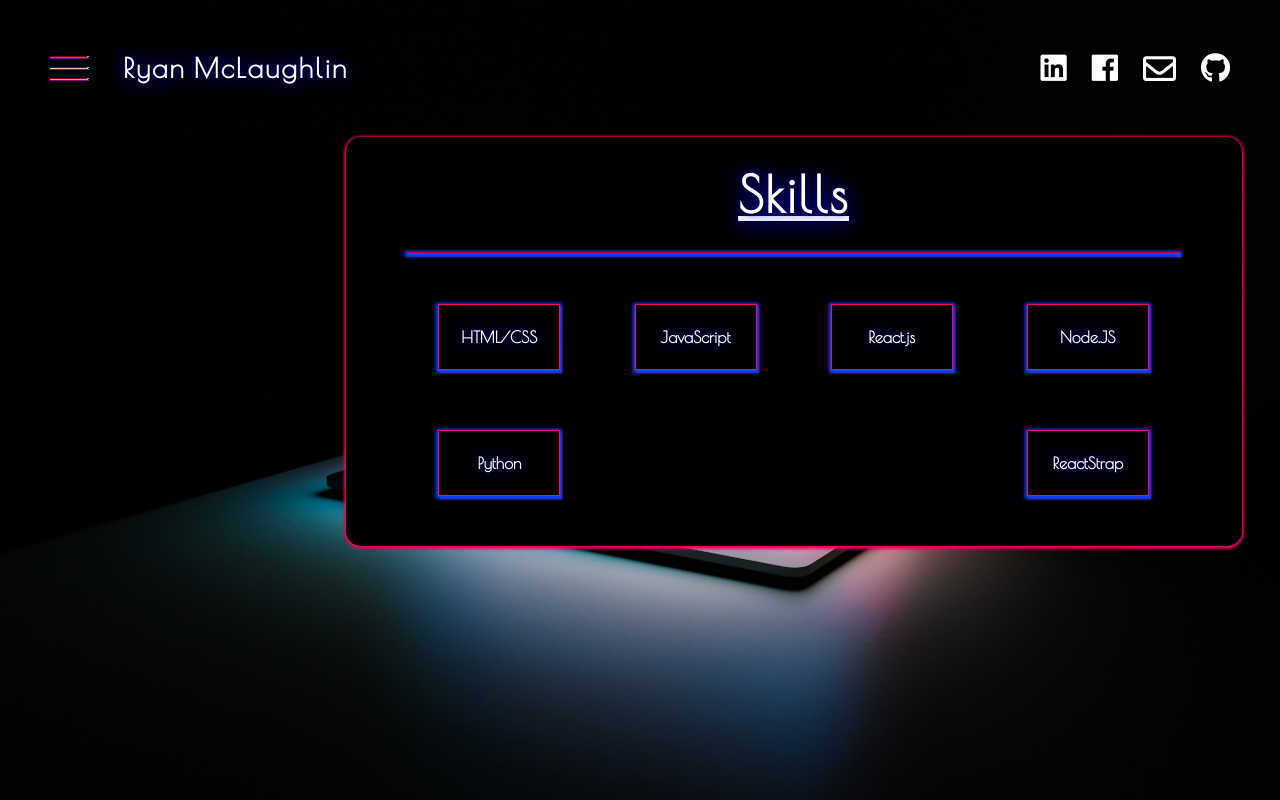
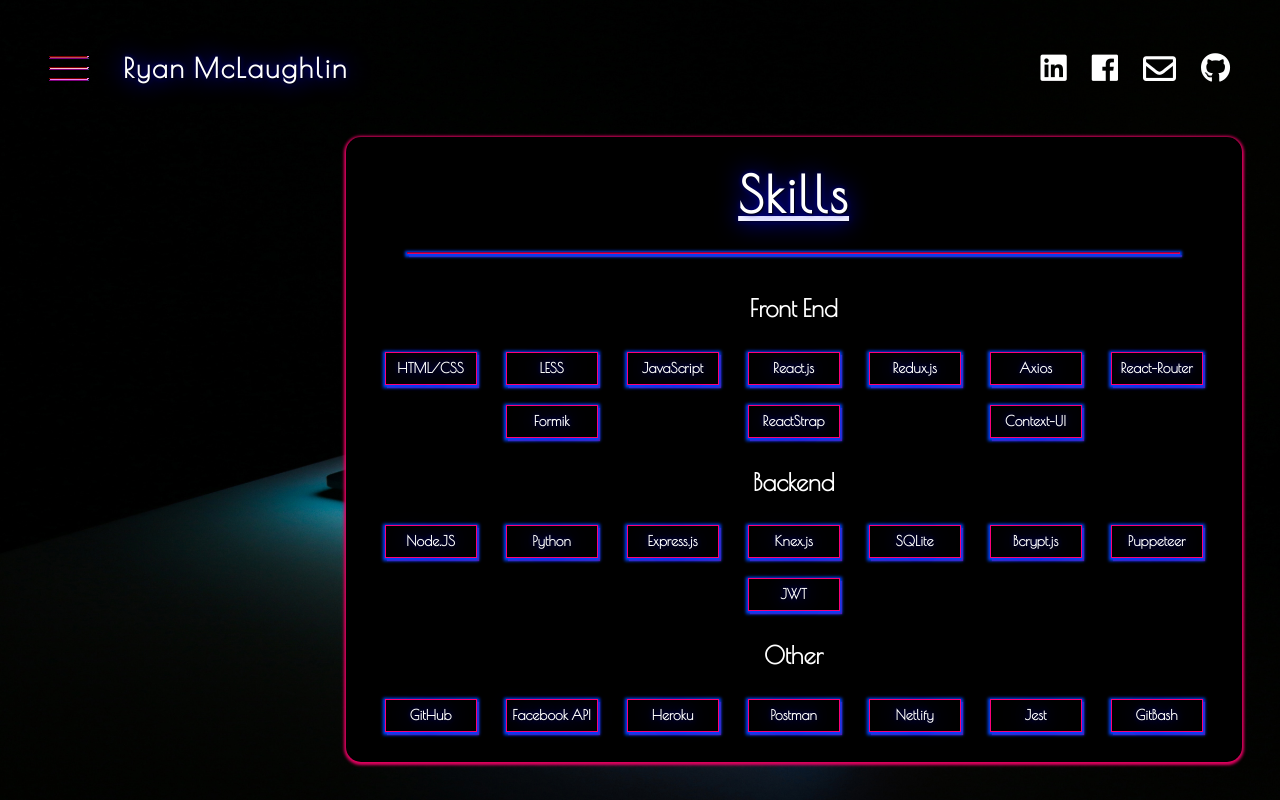
Before and after one commit to rlmclaughlin/portfolio, a React (Create React App) app: page /Skills in a window 1280 px wide. Built offline with nearby package versions, Linux system fonts and the light colour scheme.

Commit message:
added skills on skills file

```diff
--- a/src/components/Skills/index.js
+++ b/src/components/Skills/index.js
@@ -13,13 +13,40 @@ export default class Skills extends React.Component{
               <div className='horizontal-rule-skills'>
                 <hr />
               </div>
+              <h2>Front End</h2>
               <div className='skills-main-content'>
-              <div className='skill-bubble'><span>HTML/CSS</span></div>
-              <div className='skill-bubble'>JavaScript</div>
-              <div className='skill-bubble'>React.js</div>
-              <div className='skill-bubble'>Node.JS</div>
-              <div className='skill-bubble'>Python</div>
-              <div className='skill-bubble'>ReactStrap</div>
+                <div className='skill-bubble'><span>HTML/CSS</span></div>
+                <div className='skill-bubble'>LESS</div>
+                <div className='skill-bubble'>JavaScript</div>
+                <div className='skill-bubble'>React.js</div>
+                <div className='skill-bubble'>Redux.js</div>
+                <div className='skill-bubble'>Axios</div>
+                <div className='skill-bubble'>React-Router</div>
+                <div className='skill-bubble'>Formik</div>
+                <div className='skill-bubble'>ReactStrap</div>
+                <div className='skill-bubble'>Context-UI</div>
+              </div>
+              <h2 style={{width:'100%', textAlign: 'center'}}>Backend</h2>
+              <div className='skills-main-content'>
+                <div className='skill-bubble'>Node.JS</div>
+                <div className='skill-bubble'>Python</div>
+                <div className='skill-bubble'>Express.js</div>
+                <div className='skill-bubble'>Knex.js</div>
+                <div className='skill-bubble'>SQLite</div>
+                <div className='skill-bubble'>Bcrypt.js</div>
+                <div className='skill-bubble'>Puppeteer</div>
+                <div className='skill-bubble'>JWT</div>
+              </div>
+              <br/>
+              <h2 style={{width:'100%', textAlign: 'center'}}>Other</h2>
+              <div className='skills-main-content'>
+                <div className='skill-bubble'>GitHub</div>
+                <div className='skill-bubble'>Facebook API</div>
+                <div className='skill-bubble'>Heroku</div>
+                <div className='skill-bubble'>Postman</div>
+                <div className='skill-bubble'>Netlify</div>
+                <div className='skill-bubble'>Jest</div>
+                <div className='skill-bubble'>GitBash</div>
               </div>
           </div>
         )
--- a/src/components/Styles/Projects/Projects.css
+++ b/src/components/Styles/Projects/Projects.css
@@ -36,7 +36,7 @@
 }
 
 .project-container .project h1{
-    font-size: 35px;
+    font-size: 30px;
     margin-bottom: 10px;
 }
 
--- a/src/components/Styles/Skills/skills.css
+++ b/src/components/Styles/Skills/skills.css
@@ -34,13 +34,12 @@
 }
 
 .skills-main-content{
-    width: 100%;
     display: flex;
     flex-wrap: wrap;
     line-height: 1.5;
-    font-size: 16px;
-    justify-content: space-between;
-    width: 90%;
+    font-size: 14px;
+    justify-content: space-evenly;
+    width: 100%;
 }
 
 /*-----------------------------------HORIZONTAL RULE-------------------------------------------*/
@@ -67,7 +66,7 @@
 .skill-bubble{
     font-weight: 700;
     text-shadow: 1px 1px 2px black, 0 0 25px blue, 0 0 5px darkblue;
-    padding: 20px;
+    padding: 5px;
     display: flex;
     flex-wrap: wrap;
     align-items: center;
@@ -75,7 +74,7 @@
     background-size: cover;
     background-position: center;
     min-width: 80px;
-    margin: 30px;
+    margin: 10px;
     border: 1px solid rgb(255, 0, 119);
     box-shadow: 0px 1px 3px 2px rgb(0, 68, 255),
                 2px 3px 1px 0px purple;
```
